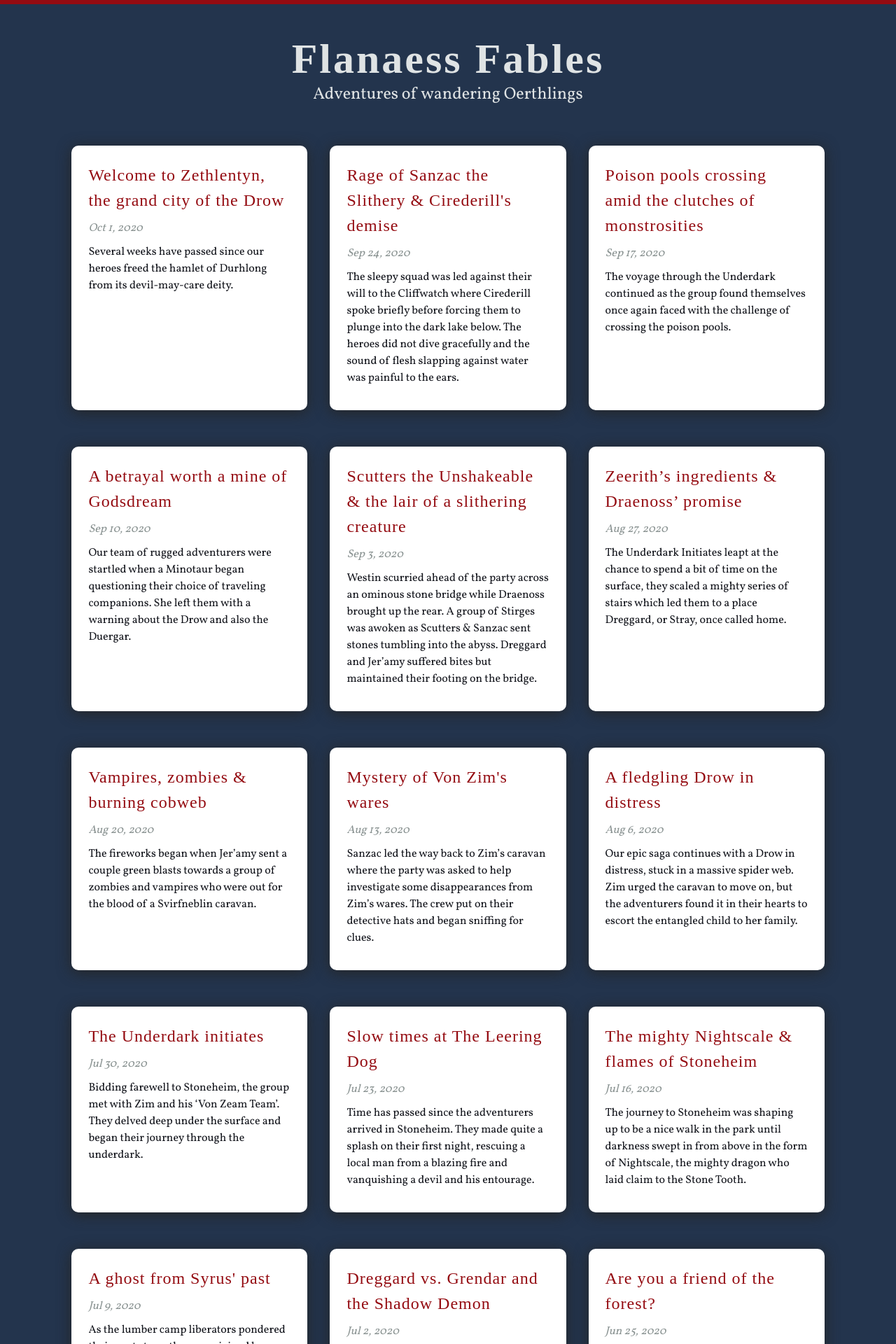
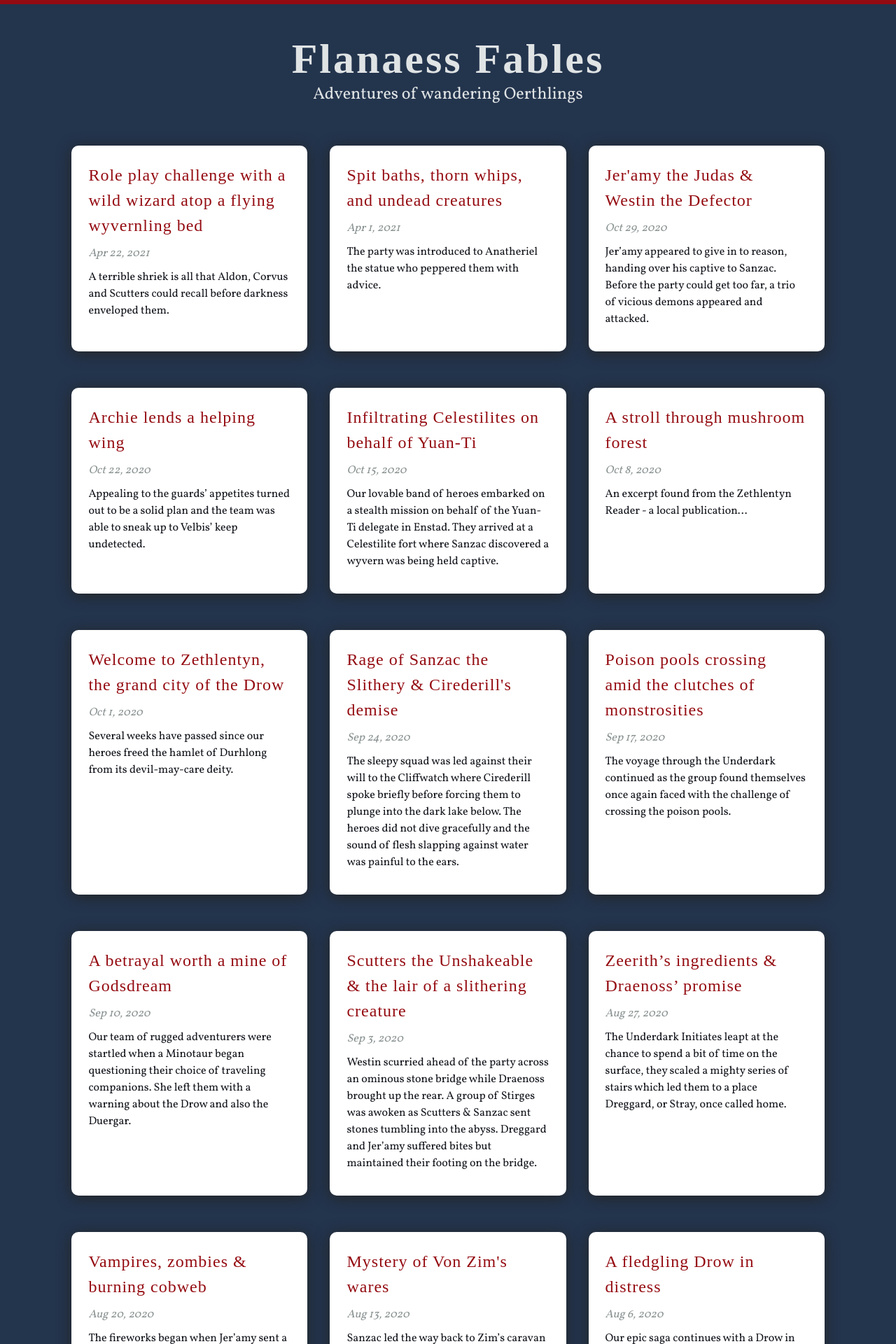
Before and after one commit to adamlevoy/flanaess-fables, a Jekyll site: the page built from index.html, in a window 1280 px wide. Shown: the top 1920 px of the page at 70% size. Built offline with Jekyll 4.4.1, drawn with Linux system fonts in a browser that asks for light colours; some web fonts are replaced.

Commit message:
added latest posts

```diff
--- a/_layouts/post.html
+++ b/_layouts/post.html
@@ -3,8 +3,9 @@ layout: default
 ---
 
 <header class="post-title">
+    {%- assign date_format = site.date_format | default: "%b %-d, %Y" -%}
     <h1>{{ page.title }}</h1>
-    <p>{{ page.date | date_to_string }}
+    <p>{{ page.date | date: date_format }}
         -
         {{ page.author }}</p>
 </header>
--- /dev/null
+++ b/_posts/2020-10-08-stroll-through-mushroom-forest.md
@@ -0,0 +1,25 @@
+---
+layout: post
+title: A stroll through mushroom forest
+author: Dungeon Master
+---
+
+An excerpt found from the Zethlentyn Reader - a local publication...
+
+> ## STROLL THROUGH MUSHROOM FOREST TAKES TURN FOR THE WORSE
+>
+> Dreggard Borivik, a surface dweller and visitor to our fair town was attacked and left for dead several days ago. Witnesses saw a dark figure pounce from the cap of an elder bluestalk onto him, the victim was described to the Zethlentyn Reader as hairy and unkempt.
+>
+> Appearing as if a bath in a hot springs would certainly do him no harm in the least. Smoke covered the scene, and as it dissipated, the man could be seen lying lifeless on the ground. Luckily his associate discovered the healing properties of a nearby Dark Angel fungus which saved Dreggard from a most sinister demise.
+>
+> Following his resuscitation, the associate spent 15 minutes browsing the bountiful variety of shrooms our picturesque forest has on offer while his friend groaned and clutched at his still open wounds. Dark angel will restore life but doesn’t do much for the pain as we of the Underdark are well aware.
+>
+> We followed this tourist to his lodgings at the Sun Slave Inn. Azz’ya, the proprietress was interviewed afterwards and had this to say...
+>
+> ### “They left in such a hurry after the incident, I’m worried they’ll leave a negative review for my establishment”.
+>
+> We followed Dreggard and his band which also included a mousey fellow, a wrinkly old fossil, and a slithery druid. They exited the city by way of the surface passage and made their way towards the vile city of Enstad.
+>
+> They were stopped by a stone guardian who attacked them as they drew near. This reporter was initially impressed by the mousey one’s abilities with the hand crossbow, that is, until he attempted a longshot and took out the party’s flying companion, which appeared to be a large bat. It made a strange hooting noise as it was skewered. We were also proud to see the golden haired elf scaling the cliff walls, as only one touched by Lolth could have done with such grace.
+>
+> This correspondent was also shocked by the power nestled within the wrinkles of the elder human who dismantled the stone guardian with a flurry of energy blasts. That was just about the extent of sunlight that yours truly could stomach and the coverage of these odd visitors ends there.
--- /dev/null
+++ b/_posts/2020-10-15-infiltrating-celestilite-fort.md
@@ -0,0 +1,21 @@
+---
+layout: post
+title: Infiltrating Celestilites on behalf of Yuan-Ti
+author: Dungeon Master
+---
+
+Our lovable band of heroes embarked on a stealth mission on behalf of the Yuan-Ti delegate in Enstad. They arrived at a Celestilite fort where Sanzac discovered a wyvern was being held captive.
+
+Like a ghost, Aldon crept into the fort’s outpost and freed the wyvern, who set upon the nearby guards and provided a necessary diversion as the party made their way into the fort cellar. Westin heard voices down the hall, so the party hid themselves.
+
+Aldon sniped a summoned creature and led a couple of guards on a wild goose chase before losing them. When he returned he found Westin engaged in combat. So he snuck up and dealt a critical sneak attack to the attacker, decapitating it on the spot. The patrol was vanquished and the sneaky explorers continued on their way.
+
+Dreggard spotted a floor trap just before Sanzac stepped on it. Now aware of the stakes, Sanzac kept his eyes to the ground and saved Westin as he nearly tripped over a wire.
+
+The stairwell was discovered and the party prepared to ascend when a huge mass of black goo fell upon Dreggard. The pudding was no match for our mighty heroes, it was defeated and the team pushed forward.
+
+Seeing two guards ahead, Sanzac slicked back his hair, and worked his charm - convincing them he was their friend. The guards told him where to find the captain and how to avoid some upcoming traps.
+
+Not long after, Jer’amy was sporting the attire of the camp cook and attempting to distract a large troop of guards who were training in a common area. As Jer’amy gazed into the room, he noticed that the guards’ bodies had been augmented by machinery. Their legs, crushing implements, their fists, solid as sledgehammers.
+
+He takes a deep breath before fully entering the room at which point he says…
--- /dev/null
+++ b/_posts/2020-10-22-archie-lends-helping-wing.md
@@ -0,0 +1,13 @@
+---
+layout: post
+title: Archie lends a helping wing
+author: Dungeon Master
+---
+
+Appealing to the guards’ appetites turned out to be a solid plan and the team was able to sneak up to Velbis’ keep undetected.
+
+Sanzac immediately hurled a spell at the commander, then he popped out of existence. Aldon ensnared Velbis and her bodyguards in a huge web. Dreggard’s mystery arrows blinded Velbis and sealed her fate. Sanzac returned and helped defeat the remaining bodyguards while Archie secured the secret documents.
+
+Back in Enstad after a good night’s rest, the party ventured out into the streets where Jer’amy spotted a hooded figure, and let out an infernal war cry. A chase began and Dreggard commandeered a horse cart only to be caught off guard by a rogue chamber pot. Sanzac clambered up to the rooftops to catch the runner but neglected to notice a greasy shingle, sending him to the ground.
+
+With a hoot of disappointment, Archie again saved the day, swooping in and knocking Ciryan Moonshadow off the roof and into the hands of his pursuers. Sanzac and Jer’amy began to argue about what should be done with the victim.
--- /dev/null
+++ b/_posts/2020-10-29-jeramy-the-judas.md
@@ -0,0 +1,21 @@
+---
+layout: post
+title: Jer'amy the Judas & Westin the Defector
+author: Dungeon Master
+---
+
+Jer’amy appeared to give in to reason, handing over his captive to Sanzac. Before the party could get too far, a trio of vicious demons appeared and attacked.
+
+Dreggard dropped a smoke bomb which blinded everyone except his enemies. Aldon casted his trusty web which proved pretty effective against at least one of the hulking demons. Sanzac chased after Jer’amy demanding the return of Xarmos’ enchanted staff. The staff was retrieved, and a bite was also received from Westin who was on the defensive.
+
+Aldon fired an arrow so precise, it could’ve skewered a mosquito from 100ft away. It struck down the leader of the demons who held Ciryan’s body.
+
+Dreggard attempted to save Ciryan but Jer’amy wasn’t about to let that happen. The remaining demons were dispersed and Jer’amy and Westin made their escape.
+
+The group returned to Enstad with the body of the royal family member. There they met with a new companion named Corvus who assisted Dreggard in collecting garlic. The group reconvened at cemetery to retrieve the artifact.
+
+Entering the Hallowfast crypt, Aldon discovered an entrance through an intimidating device. The party soon became engaged with zombies who mostly stood by while the party attacked itself.
+
+The zombies were downed several times but kept rising, so Sanzac rallied the group outside the room and closed the doors on the zombies, heading forward.
+
+The explorers continued to search the hallways, and they felt the familiar tingle from the presence of Liar’ryathoss. A small wave of comfort in this stinking tomb. Dreggard peeked through a doorway and discovered a dark statue…
--- /dev/null
+++ b/_posts/2021-04-01-spit-baths-and-thorn-whips.md
@@ -0,0 +1,15 @@
+---
+layout: post
+title: Spit baths, thorn whips, and undead creatures
+author: Dungeon Master
+---
+
+The party was introduced to Anatheriel the statue who peppered them with advice.
+
+Sanzac grudgingly licked his sword and Aldon offered up a bit of spit tribute as well. Corvus found a shocking surprise upon entering the crypt altar.
+
+Dreggard took a spit bath and found a silver stash. Corvus bravely pulled some levers, and Aldon mage handled an ancient vase.
+
+Dreggard’s improved trap finally came in handy thanks to a well placed thorn whip.
+
+When we last left our heroes, they were engaged with a slew of undead creatures within a room containing a prominent fountain of blood.
--- /dev/null
+++ b/_posts/2021-04-22-role-play-challenge.md
@@ -0,0 +1,23 @@
+---
+layout: post
+title: Role play challenge with a wild wizard atop a flying wyvernling bed
+author: Dungeon Master
+---
+
+A terrible shriek is all that Aldon, Corvus and Scutters could recall before darkness enveloped them.
+
+Dreggard defended his fallen comrades, deflecting death rays while Sanzac brought them back to their feet, one by one.
+
+Clearly confused upon revival, Scutters took a big bite from the fleshy part of Dreggard’s thigh. The room was cleared and eventually the gate to a mysterious chamber was opened. It was there our heroes faced a challenge unlike any they had yet encountered - ROLEPLAYING.
+
+A new adventure began where a sheep enlisted the aid of the players and battle ensued with a Half-orc, and his cronies.
+
+Dreggard aka Draggerd began hucking flaming roof shingles as Aldon flexed his new biceps in the form of Nodla the Barbarian. Suvroc KO’ed two wolves with her stunning martial abilities.
+
+The RP-ers advanced to a tower in the woods where they faced more polymorphed adversaries and a power-hungry wizard.
+
+A shrewdness of apes brought down the mighty Caznas. But they were ultimately vanquished. It was then that the wizard burst through the ceiling atop a bed dragon wyvernling, spewing splinter breath in its wake.
+
+Draggerd and Nodla targeted the Wizard and when he fell, the beast returned to an inanimate object. The wizard made one last ditch effort to protect the artifact, transforming himself into a gruesome pile of flesh and eyeballs. The mighty barbarian wrestled the artifact from its grasp.
+
+Now, Finethir the sheep stares longingly at the wand, while Corvus lies lifeless in the midst of the desecrated body of Finethir’s former apprentice...
--- a/_sass/main.scss
+++ b/_sass/main.scss
@@ -49,6 +49,22 @@ article {
   margin-right: auto;
   margin-left: auto;
   line-height: 1.8;
+
+  p {
+    padding: 5px 0;
+  }
+}
+
+blockquote {
+  background-color: beige;
+  margin: 5px 0;
+  border-radius: 5px;
+
+  p,
+  h2,
+  h3 {
+    padding: 5px 1em;
+  }
 }
 
 // Styles
```
Also changed, not shown: 5 other files.
